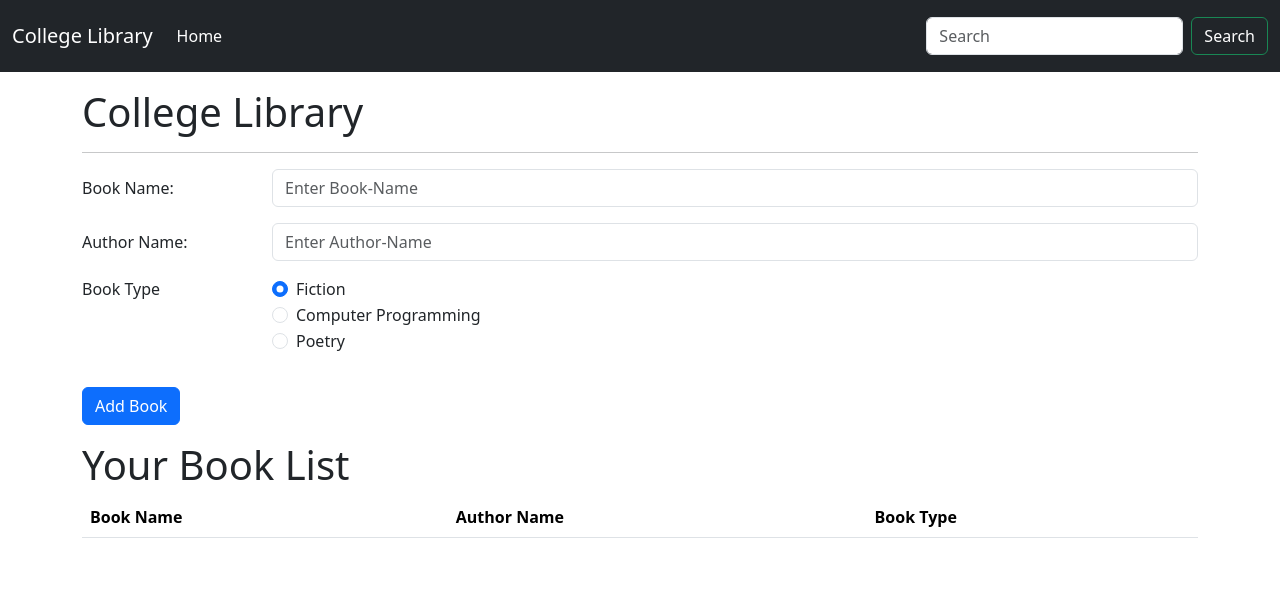
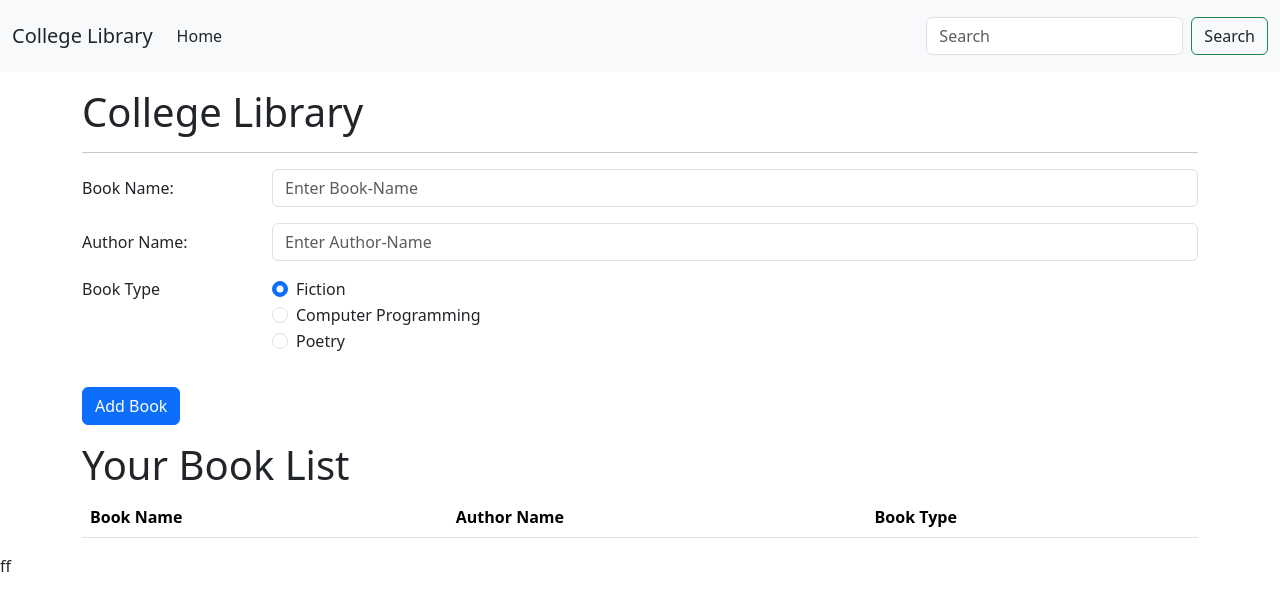
Before and after one commit to DIVYA-PAWAR-03/College_Library_web, a plain HTML site: page index.html in a window 1280 px wide. Drawn offline with nearby package versions, Linux system fonts and the light colour scheme.

Commit message:
Minor changes

```diff
--- a/index.html
+++ b/index.html
@@ -12,9 +12,9 @@
     />
   </head>
   <body>
-    <nav class="navbar navbar-expand-lg bg-dark text-light py-3 ">
+    <nav class="navbar navbar-expand-lg bg-light text-dark py-3 ">
         <div class="container-fluid">
-          <a class="navbar-brand text-white"  href="#">College Library</a>
+          <a class="navbar-brand text-dark"  href="#">College Library</a>
           <button
             class="navbar-toggler"
             type="button"
@@ -29,13 +29,13 @@
           <div class="collapse navbar-collapse" id="navbarSupportedContent">
             <ul class="navbar-nav me-auto mb-2 mb-lg-0 ">
               <li class="nav-item">
-                <a class="nav-link active text-white" aria-current="page" href="#">Home</a>
+                <a class="nav-link active text-dark" aria-current="page" href="#">Home</a>
               </li>
             </ul>
             <form class="d-flex" role="search">
               <input
                 class="form-control me-2" id="searchtxt" type="search" placeholder="Search" aria-label="Search"/>
-              <button class="btn btn-outline-success text-white" type="submit"> Search </button>
+              <button class="btn btn-outline-success text-dark" type="submit"> Search </button>
             </form>
           </div>
         </div>
@@ -128,5 +128,5 @@
       integrity="sha384-0pUGZvbkm6XF6gxjEnlmuGrJXVbNuzT9qBBavbLwCsOGabYfZo0T0to5eqruptLy"
       crossorigin="anonymous"
     ></script>
-  </body>
+  </body>ff
 </html>
```
